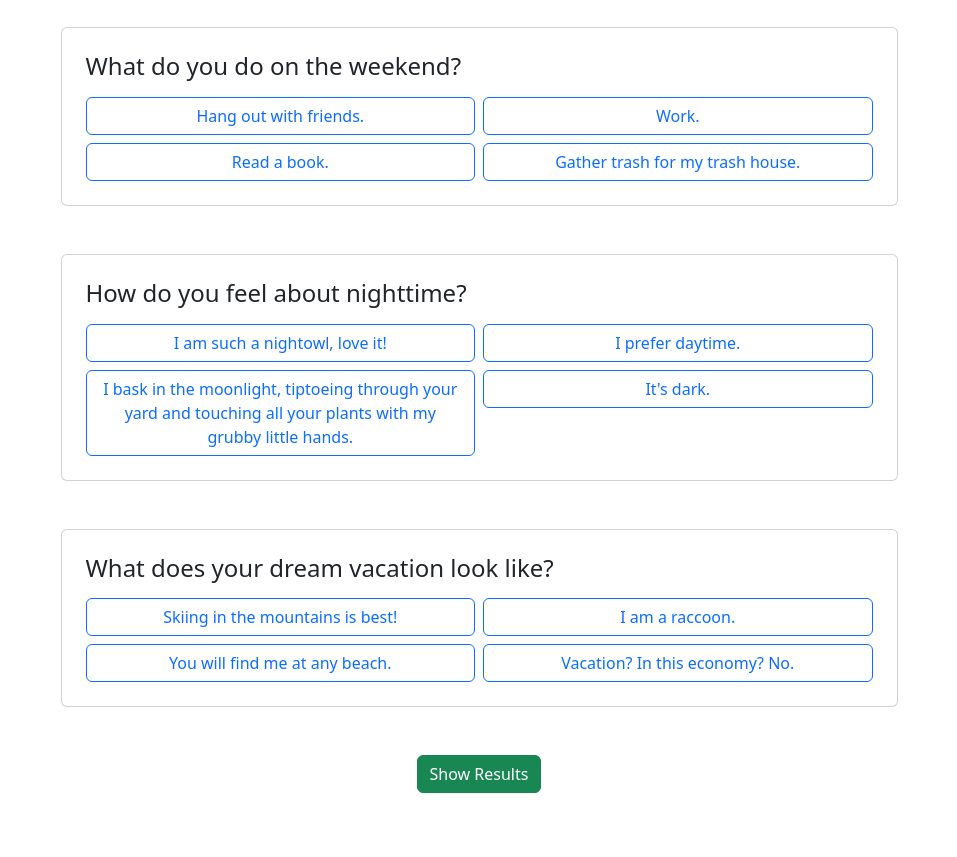
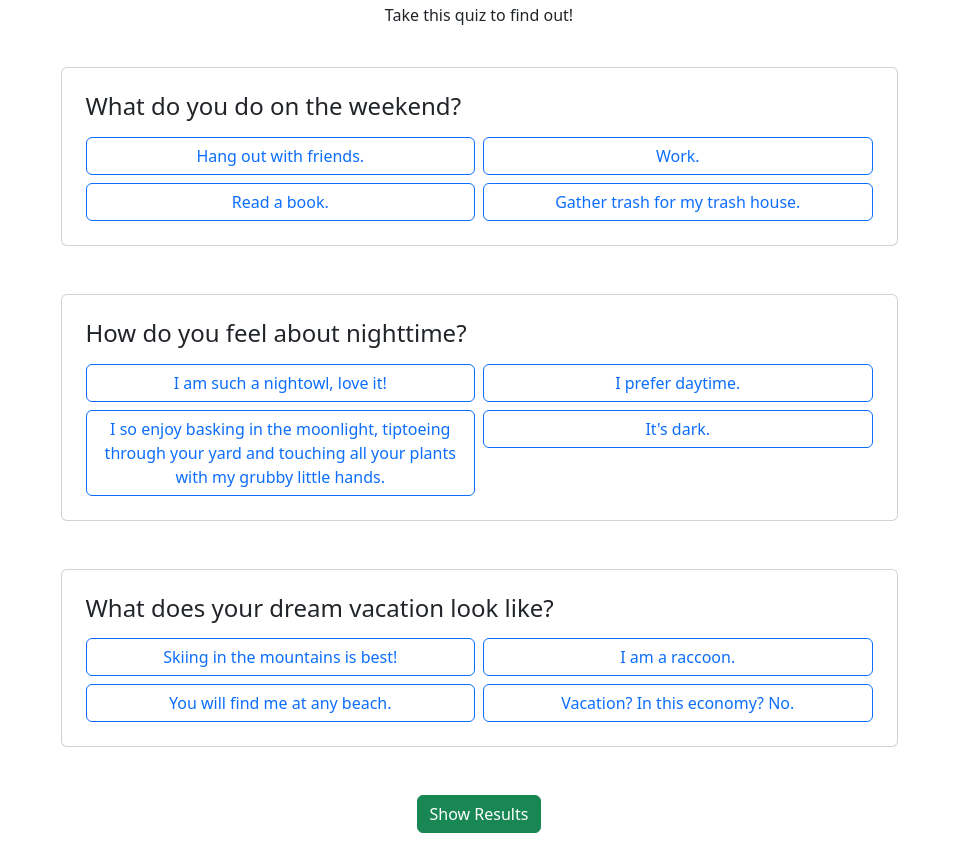
Before and after one commit to skelley26/COMPSVII-A8, a plain HTML site: page index.html in a window 1280 px wide. Shown: the part 77-934 px from the top of the page, without its empty margins (161-1118 px from the left). Before the commit the page ends 894 px from the top, so only its background shows below. Drawn offline with nearby package versions, Linux system fonts and the light colour scheme.

```diff
--- a/index.html
+++ b/index.html
@@ -7,9 +7,11 @@
     <link rel="icon" type="image/x-icon" href="/img/ideas.png">
     <link href="https://cdn.jsdelivr.net/npm/bootstrap@5.3.5/dist/css/bootstrap.min.css" rel="stylesheet" integrity="sha384-SgOJa3DmI69IUzQ2PVdRZhwQ+dy64/BUtbMJw1MZ8t5HZApcHrRKUc4W0kG879m7" crossorigin="anonymous">
     <link rel="stylesheet" href ="./css/style.css">
+
 </head>
 <body>
-    <h1 class="text-center mt-4">Are you secretly three raccoons in a trenchcoat?</h1>
+    <h1 class="text-center mt-4" id="page-title">Are you secretly three raccoons in a trenchcoat?</h1>
+    <p class="text-center" id="instructions">Take this quiz to find out!</p>
 
     <!-- Start quiz element -->
     <div class="container d-flex justify-content-center" id="question-1">
@@ -43,7 +45,7 @@
             <button class="btn btn-outline-primary w-100 answer-btn" data-answer="B">I prefer daytime.</button>
           </div>
           <div class="col-6">
-            <button class="btn btn-outline-primary w-100 answer-btn" data-answer="C">I bask in the moonlight, tiptoeing through your yard and touching all your plants with my grubby little hands.</button>
+            <button class="btn btn-outline-primary w-100 answer-btn" data-answer="C">I so enjoy basking in the moonlight, tiptoeing through your yard and touching all your plants with my grubby little hands.</button>
           </div>
           <div class="col-6">
             <button class="btn btn-outline-primary w-100 answer-btn" data-answer="D">It's dark.</button>
--- a/js/script.js
+++ b/js/script.js
@@ -1 +1,8 @@
 console.log("script.js connected!");
+
+let title = document.getElementById("page-title");
+let instructions = document.getElementById("instructions");
+title.textContent = "Are you secretly three raccoons in a trenchcoat?";
+instructions.textContent = "Take this quiz to find out!";
+
+console.log((title));
```
